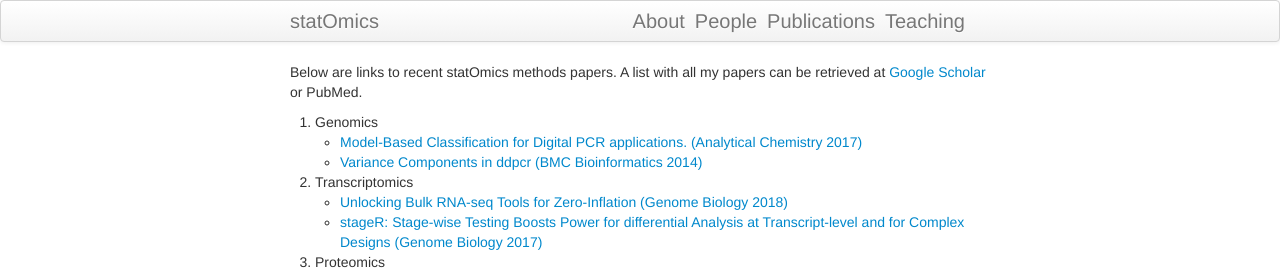
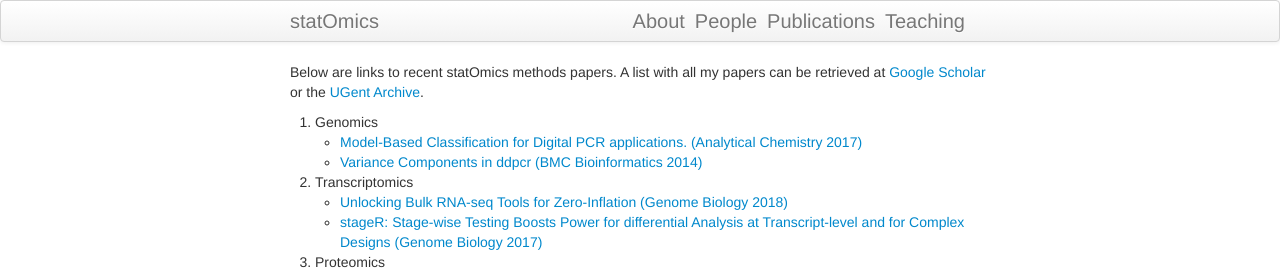
Before and after one commit to statOmics/statOmics.github.io, a Jekyll site: the page built from pages/publications.md, in a window 1280 px wide. Shown: the top 274 px of the page. Built offline with Jekyll 4.4.1, drawn with Linux system fonts in a browser that asks for light colours.

```diff
--- a/pages/publications.md
+++ b/pages/publications.md
@@ -4,7 +4,7 @@
 ---
 
 Below are links to recent statOmics methods papers.
-A list with all my papers can be retrieved at [Google Scholar](https://scholar.google.be/citations?hl=en&user=EQmZq4cAAAAJ&view_op=list_works&sortby=pubdate) or PubMed.
+A list with all my papers can be retrieved at [Google Scholar](https://scholar.google.be/citations?hl=en&user=EQmZq4cAAAAJ&view_op=list_works&sortby=pubdate) or the [UGent Archive](https://biblio.ugent.be/person/801001441317).
 
 1. Genomics
   - [Model-Based Classification for Digital PCR applications. (Analytical Chemistry 2017)](https://www.ncbi.nlm.nih.gov/pubmed/28350455)
```
